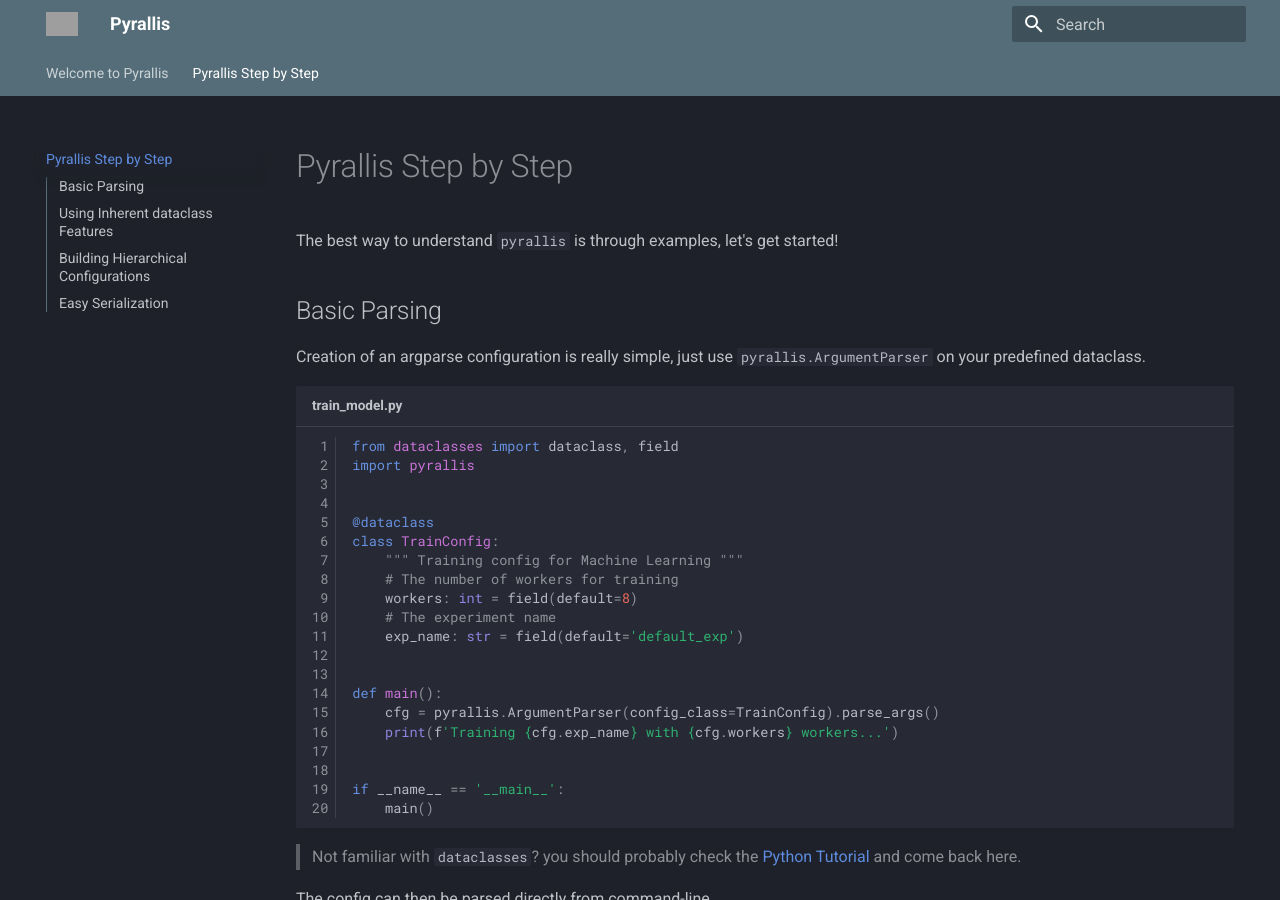
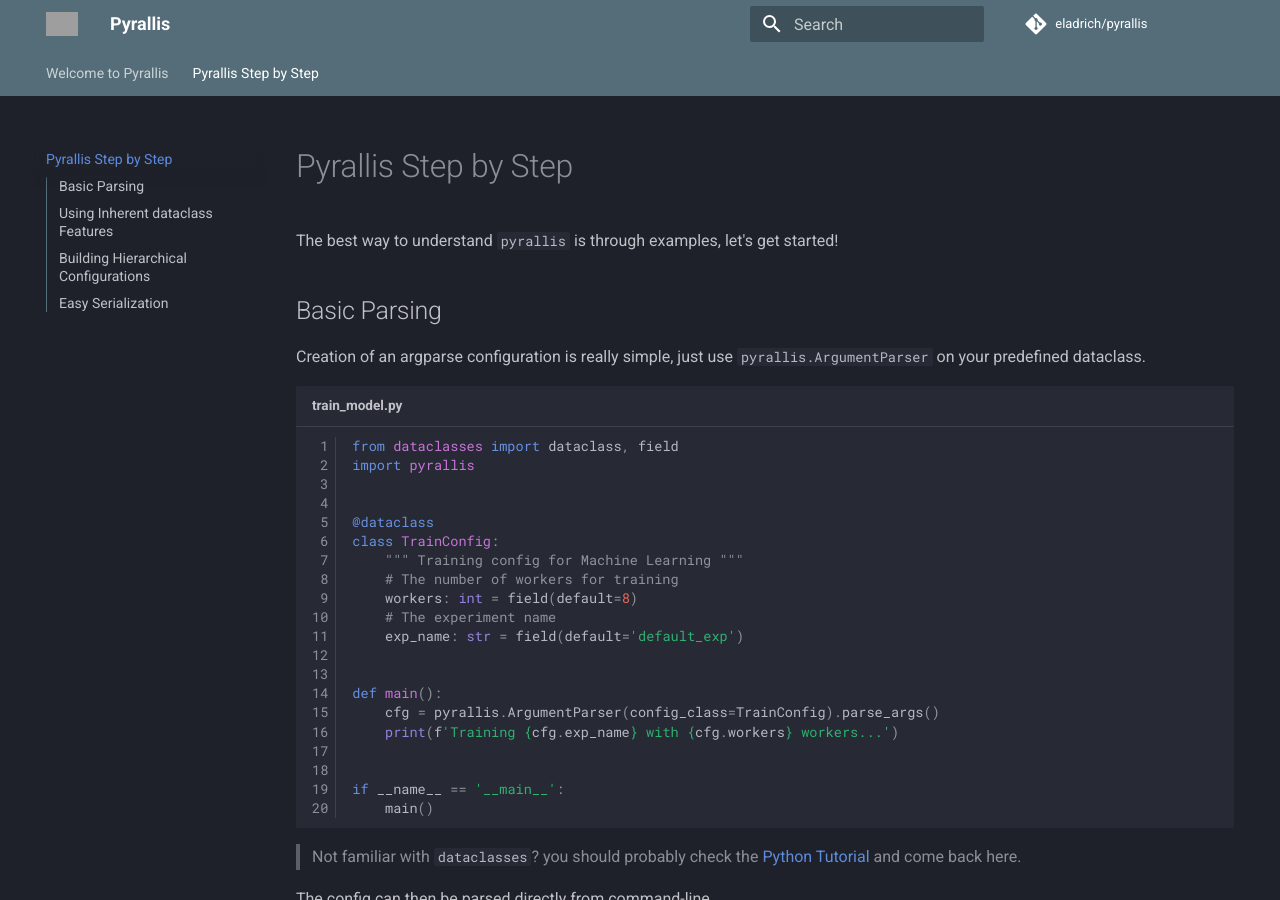
Before and after one commit to eladrich/pyrallis, an MkDocs documentation site: the page built from docs/step_by_step.md, in a window 1280 px wide and 900 px high. Built offline with MkDocs 1.6.1 and Material for MkDocs 9.7.7, drawn with Linux system fonts in a browser that asks for light colours; emoji names are drawn with the system emoji font; comment, search, counter and statistics services are not loaded; grey boxes are pictures that could not be loaded.

Commit message:
Updated mkdocs to link to repo

```diff
--- a/mkdocs.yml
+++ b/mkdocs.yml
@@ -1,4 +1,6 @@
 site_name: Pyrallis
+repo_name: 'eladrich/pyrallis'
+repo_url: 'https://github.com/eladrich/pyrallis'
 theme:
   name: material
   palette:
```
